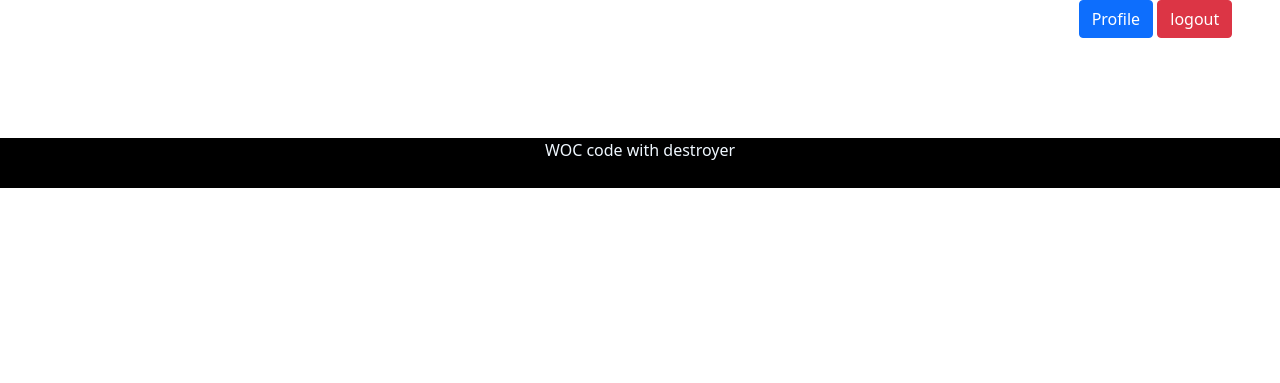
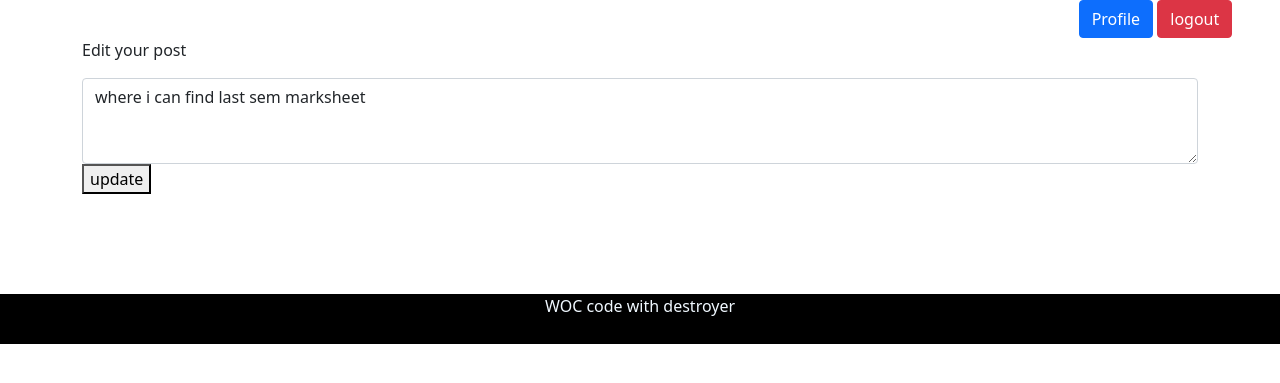
Before and after one commit to CyrilMishra/SWS-DevJam-May-2021-, a Django app: template templates/editpost.html in a window 1280 px wide. Shown: the part 56-439 px from the top of the page. Run offline with Django 3.2, Linux system fonts and the light colour scheme; the template is opened without the code that fills it: values that come from a table or form of the project are taken from there, others are empty; data comes from the database, SQL or seed files in the repository; both versions use the stored data as it was after the commit.

Commit message:
edit post complete

```diff
--- a/templates/editpost.html
+++ b/templates/editpost.html
@@ -13,8 +13,25 @@
     <div class="container">
         <div class="row">
             <div class="col">
-
+                <p>Edit your post<p>
             </div>
         </div>
+        <form method="post">
+            {% csrf_token %}
+            <div class="row">
+                    <div class="col">
+
+                          <div class="form-group">
+                                 <textarea class="form-control" name="EditQuestion" rows="3" placeholder=""  required>{{ data.question_description }}</textarea>
+                          </div>
+
+                    </div>
+            </div>
+            <div class="row">
+                <div class="col-2">
+                    <button type="submit" name="updatepass" value="{{ data.question_id }}">update</button>
+                </div>
+            </div>
+        </form>
     </div>
 {% endblock body %}
```
Also changed, not shown: community/views.py (+9 -1 lines), db.sqlite3.
